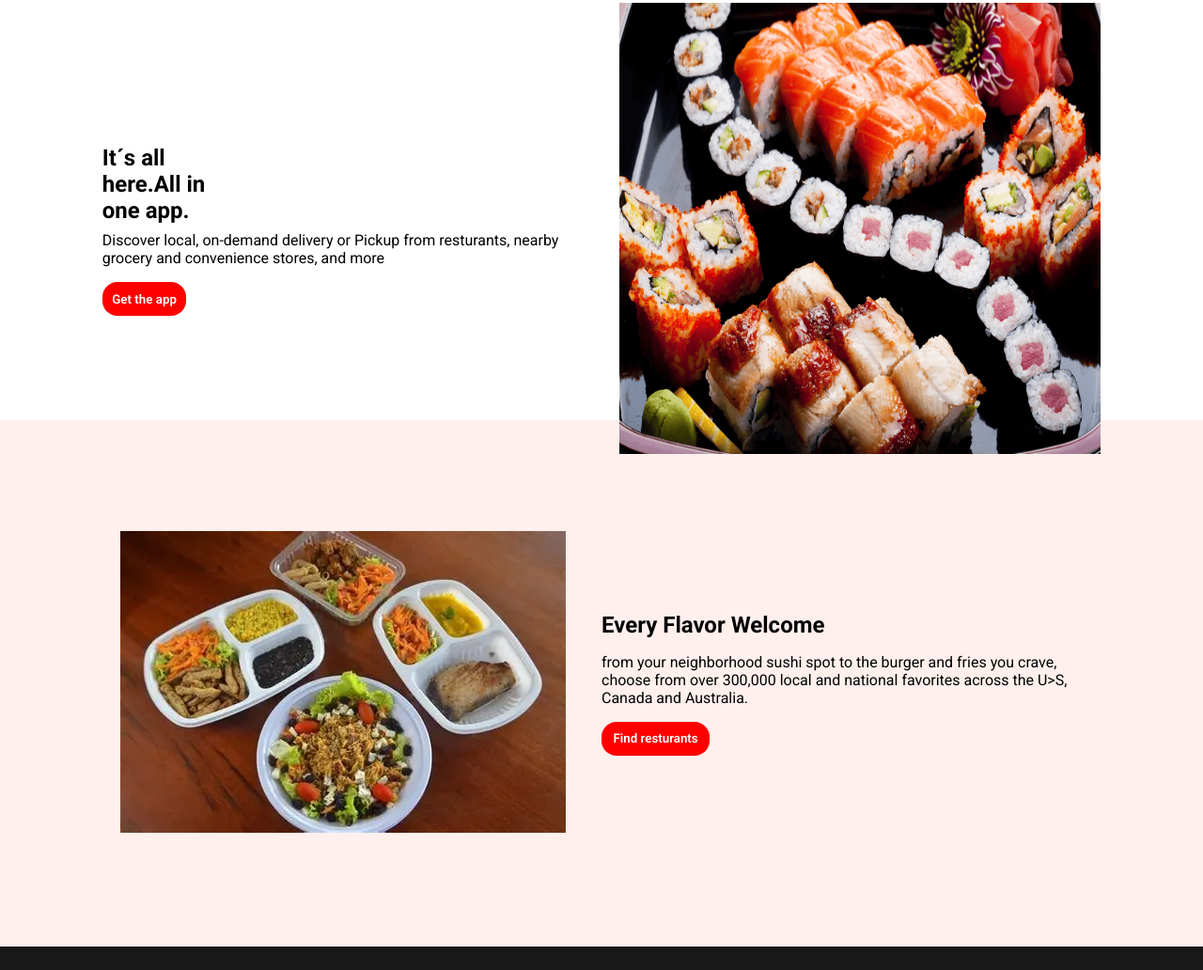
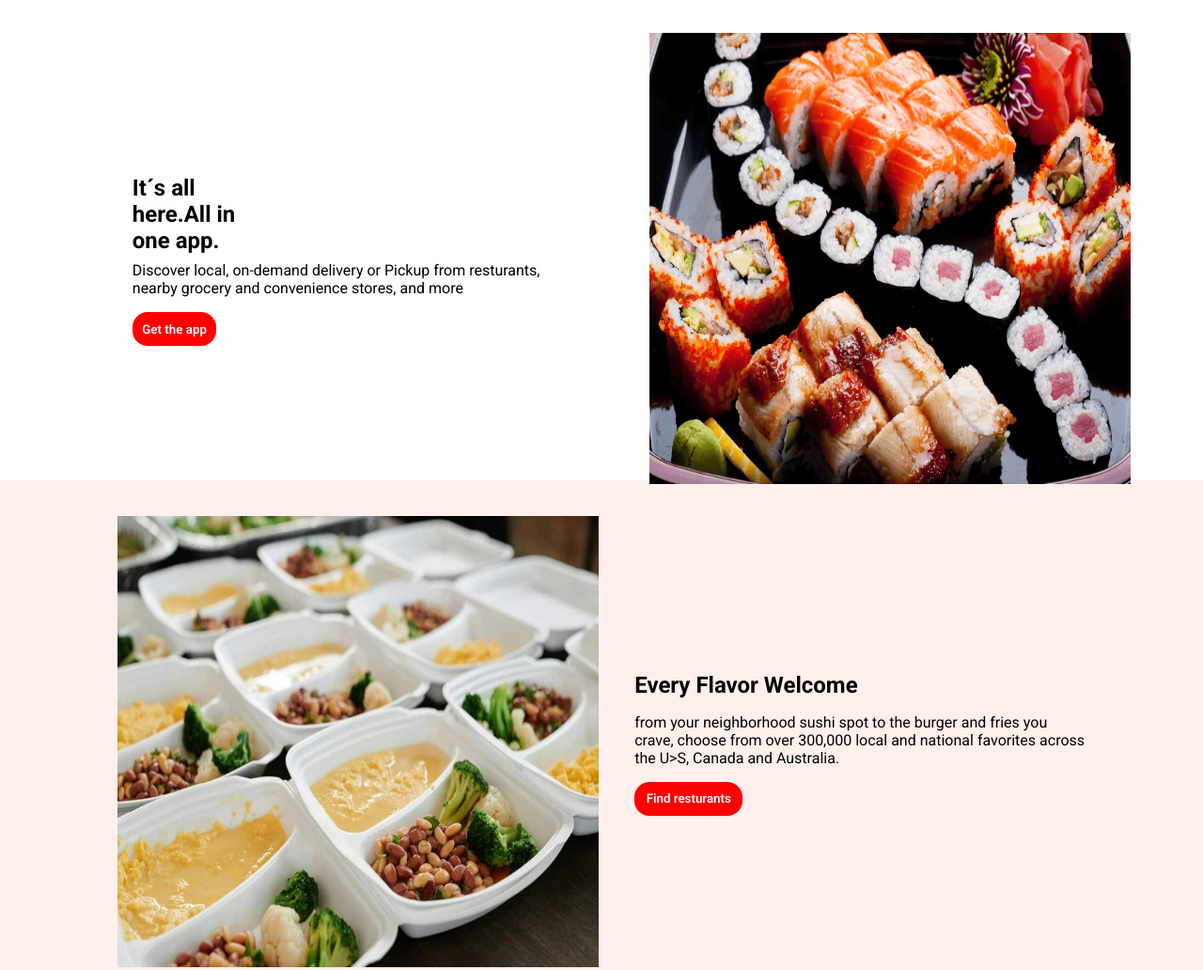
Before and after one commit to DevWesleyMatos/Landin_page-5_Avaliativa, a plain HTML site: page index.html in a window 1280 px wide. Shown: the part 967-1999 px from the top of the page at 94% size. Drawn offline with Linux system fonts and the light colour scheme; a web font is replaced by a local one.

Commit message:
Atualização em varias sections

```diff
--- a/index.html
+++ b/index.html
@@ -85,7 +85,7 @@
 
   <section id="blocoImg2">
     <div class="boxImg2">
-      <img src="./imagens/quentinha.png" alt="">
+      <img src="./imagens/quentinhas.jpg" alt="">
     </div>
 
     <div class="boxImg2">
--- a/style.css
+++ b/style.css
@@ -53,10 +53,12 @@ body {
 
 #login p {
   color: white;
+  padding-top: 2vh;
 }
 
+
 #login button {
-  padding: 0.6vw 1vw;
+  padding: 0.7vh 1vw;
   border-radius: 1rem;
   border: none;
   cursor: pointer;
@@ -67,7 +69,7 @@ body {
 
 #login .butaoUp {
   background-color: white;
-  color: #7b0005;
+  color: #7b0005;;
 }
 
 #meio {
@@ -193,7 +195,7 @@ body {
 
 .boxImg {
   width: 40vw;
-  padding: 2;
+  padding: 2rem;
 }
 
 .boxImg button {
@@ -213,11 +215,17 @@ body {
   display: flex;
   justify-content: center;
   align-items: center;
+  gap: 3vw;
   background-color: #fff0ed;
 }
 
 .boxImg2 {
   width: 40vw;
+  padding: 1rem;
+}
+.boxImg2 img{
+  width: 40vw;
+  height: 60vh;
 }
 
 .boxImg2 h1,
@@ -305,6 +313,8 @@ p {
 }
 .coluna2Img img{
   width: 8vw;
+  padding: 0.3vw;
+  background-color: #c4c4c4;
 }
 #linha3{
   display: flex;
```
Also changed, not shown: imagens/quentinha.png (deleted), imagens/quentinhas.jpg (added).
